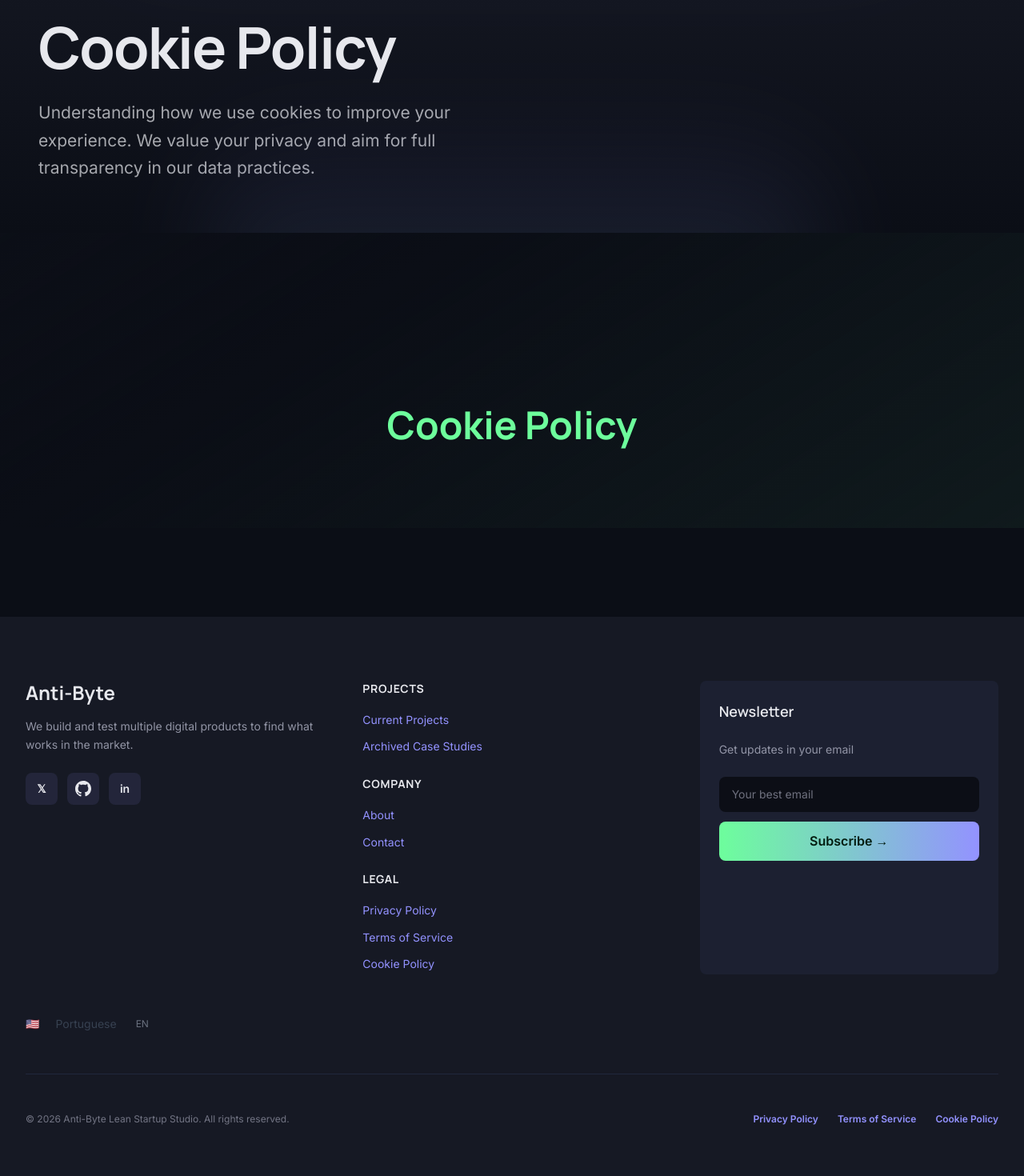
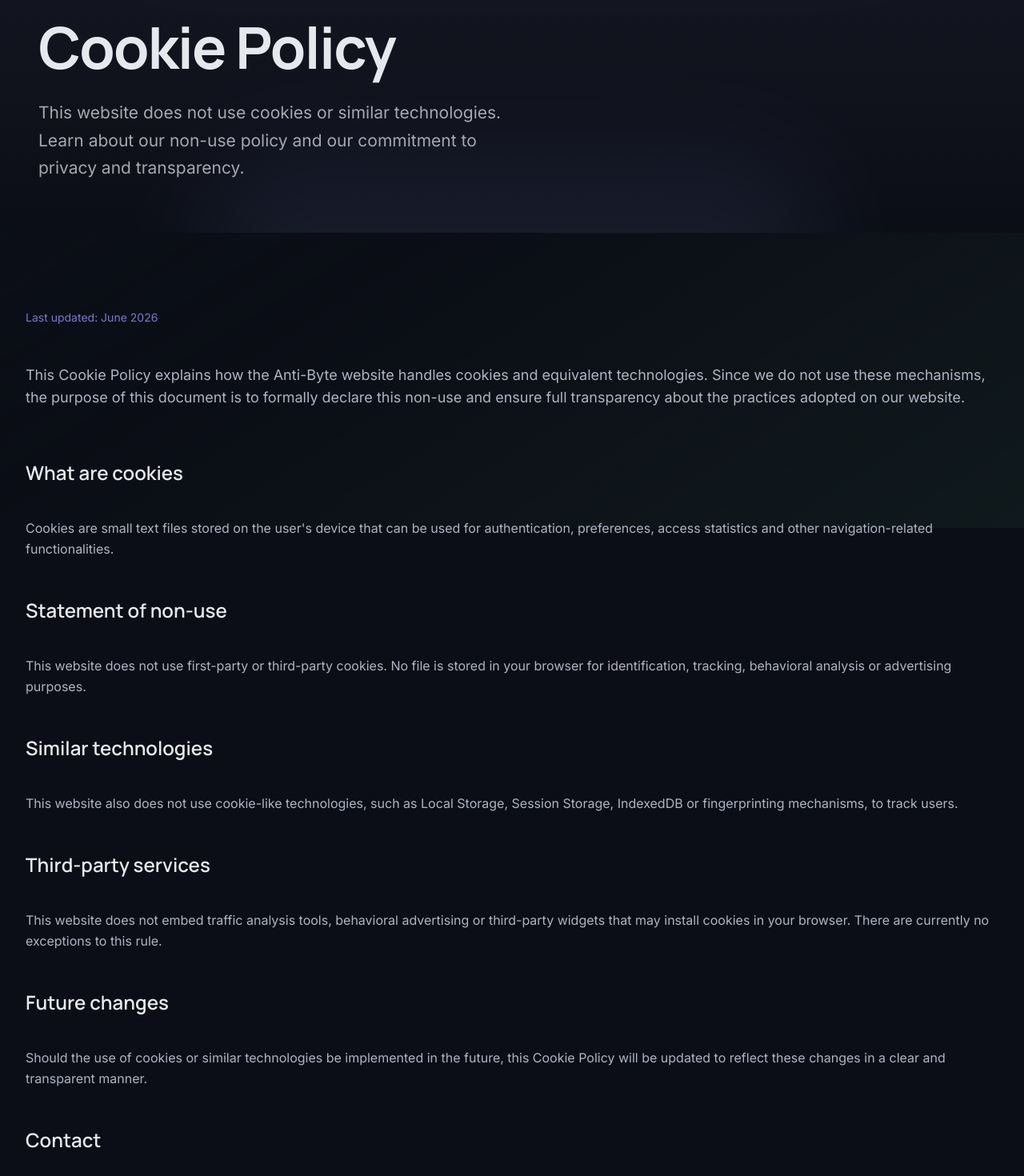
Before and after one commit to anti-byte-com/landing-page, a React (Vite) app: page /cookies in a window 1280 px wide. Shown: the part 140-1610 px from the top of the page at 80% size. Built offline with nearby package versions, Linux system fonts and the light colour scheme.

Commit message:
feat(legal): implement cookie policy with non-use declaration

```diff
--- a/src/components/pages/cookies/index.tsx
+++ b/src/components/pages/cookies/index.tsx
@@ -3,8 +3,19 @@
 import MetaTag from '@/components/sections/MetaTag';
 import { useScrollToTop } from '@/hooks/useScrollToTop';
 import SharedFooter from '@/components/shared/Footer';
+import Container from '@/components/shared/Container';
+import SectionHeader from '@/components/shared/SectionHeader';
 import { COMPANY_NAME } from '@/config/constants';
 import { useTranslation } from 'react-i18next';
+
+const COOKIE_SECTION_KEYS = [
+  'whatAreCookies',
+  'noUsage',
+  'similarTech',
+  'thirdParty',
+  'futureChanges',
+  'contact',
+] as const;
 
 const CookiePolicy: React.FC = () => {
   const { t } = useTranslation();
@@ -17,9 +28,14 @@
   ];
 
   React.useEffect(() => {
-    document.title = `${COMPANY_NAME} - ${t('legalPage.cookiePolicy')}`;
+    if (typeof document !== 'undefined') {
+      document.title = `${COMPANY_NAME} - ${t('legalPage.cookiePolicy')}`;
+    }
+
     return () => {
-      document.title = '';
+      if (typeof document !== 'undefined') {
+        document.title = '';
+      }
     };
   }, [t]);
 
@@ -28,20 +44,37 @@
       <MetaTag title={t('legalPage.cookiePolicy')} />
       <SharedHeader
         logoText={COMPANY_NAME}
-        navigationLinks={[
-          { label: t('common.backToHome'), href: '/' },
-        ]}
+        navigationLinks={[{ label: t('common.backToHome'), href: '/' }]}
         breadcrumbs={breadcrumbs}
         pageTitle={t('legalPage.cookiePolicy')}
         pageDescription={t('pages.cookies.description')}
       />
 
-      <main className="flex-1">
-        <div className="flex items-center justify-center min-h-[60vh]">
-          <h1 className="text-4xl md:text-5xl font-display font-bold text-primary">
-            {t('legalPage.cookiePolicy')}
-          </h1>
-        </div>
+      <main className="flex-1 py-16 md:py-24">
+        <Container className="max-w-3xl">
+          <p className="text-sm text-secondary/80 mb-12">
+            {t('pages.cookies.updatedNote')}
+          </p>
+
+          <p className="text-base md:text-lg text-on-surface-variant leading-relaxed mb-16">
+            {t('pages.cookies.intro')}
+          </p>
+
+          <article className="flex flex-col gap-12">
+            {COOKIE_SECTION_KEYS.map((key) => (
+              <section key={key} className="flex flex-col gap-4">
+                <SectionHeader
+                  title={t(`pages.cookies.sections.${key}.title`)}
+                />
+                <p className="text-base text-on-surface-variant leading-relaxed whitespace-pre-line">
+                  {t(`pages.cookies.sections.${key}.body`, {
+                    email: t('contactInfo.email'),
+                  })}
+                </p>
+              </section>
+            ))}
+          </article>
+        </Container>
       </main>
 
       <div className="fixed inset-0 bg-gradient-to-br from-surface-container/20 via-surface to-primary/5 -z-10" />
--- a/src/locales/en-US/translation.json
+++ b/src/locales/en-US/translation.json
@@ -7,7 +7,7 @@
   "philosophyPrinciples.1.description": "We preserve cash by failing fast and cheap. No vanity metrics, no premature scaling, just lean operations.",
   "philosophyPrinciples.2.description": "Products that work are improved based on real user feedback. What isn't launched stays in the graveyard.",
   "philosophyPrinciples.3.description": "We trust metrics, not intuition. Every pivot or persevere decision comes from real user behavior.",
-"companyValues": {
+  "companyValues": {
     "label": "// VALUES",
     "title": "Our Values",
     "values": [
@@ -285,7 +285,35 @@
       "description": "Get in touch with our team. We're here to help answer your questions and discuss how we can assist you."
     },
     "cookies": {
-      "description": "Understanding how we use cookies to improve your experience. We value your privacy and aim for full transparency in our data practices."
+      "description": "This website does not use cookies or similar technologies. Learn about our non-use policy and our commitment to privacy and transparency.",
+      "updatedNote": "Last updated: June 2026",
+      "intro": "This Cookie Policy explains how the Anti-Byte website handles cookies and equivalent technologies. Since we do not use these mechanisms, the purpose of this document is to formally declare this non-use and ensure full transparency about the practices adopted on our website.",
+      "sections": {
+        "whatAreCookies": {
+          "title": "What are cookies",
+          "body": "Cookies are small text files stored on the user's device that can be used for authentication, preferences, access statistics and other navigation-related functionalities."
+        },
+        "noUsage": {
+          "title": "Statement of non-use",
+          "body": "This website does not use first-party or third-party cookies. No file is stored in your browser for identification, tracking, behavioral analysis or advertising purposes."
+        },
+        "similarTech": {
+          "title": "Similar technologies",
+          "body": "This website also does not use cookie-like technologies, such as Local Storage, Session Storage, IndexedDB or fingerprinting mechanisms, to track users."
+        },
+        "thirdParty": {
+          "title": "Third-party services",
+          "body": "This website does not embed traffic analysis tools, behavioral advertising or third-party widgets that may install cookies in your browser. There are currently no exceptions to this rule."
+        },
+        "futureChanges": {
+          "title": "Future changes",
+          "body": "Should the use of cookies or similar technologies be implemented in the future, this Cookie Policy will be updated to reflect these changes in a clear and transparent manner."
+        },
+        "contact": {
+          "title": "Contact",
+          "body": "If you have any questions about this policy, please contact us via email at {{email}}."
+        }
+      }
     },
     "privacy": {
       "description": "We are committed to protecting your privacy. This policy explains how we collect, use, and safeguard your personal information when you use our services."
--- a/src/locales/pt-BR/translation.json
+++ b/src/locales/pt-BR/translation.json
@@ -275,7 +275,35 @@
       "description": "Entre em contato com nossa equipe. Estamos aqui para tirar suas d\u00favidas e discutir como podemos ajud\u00e1-lo."
     },
     "cookies": {
-      "description": "Entenda como usamos cookies para melhorar sua experi\u00eancia. Valorizamos sua privacidade e buscamos total transpar\u00eancia em nossas pr\u00e1ticas de dados."
+      "description": "Este site não utiliza cookies nem tecnologias semelhantes. Conheça nossa política de não utilização e nosso compromisso com privacidade e transparência.",
+      "updatedNote": "Última atualização: junho de 2026",
+      "intro": "Esta Política de Cookies explica como o site da Anti-Byte trata cookies e tecnologias equivalentes. Como não utilizamos esses mecanismos, o propósito deste documento é declarar formalmente essa não utilização e garantir total transparência sobre as práticas adotadas em nosso site.",
+      "sections": {
+        "whatAreCookies": {
+          "title": "O que são cookies",
+          "body": "Cookies são pequenos arquivos de texto armazenados no dispositivo do usuário que podem ser utilizados para autenticação, preferências, estatísticas de acesso e outras funcionalidades relacionadas à navegação."
+        },
+        "noUsage": {
+          "title": "Declaração de não utilização",
+          "body": "Este site não utiliza cookies próprios nem cookies de terceiros. Nenhum arquivo é armazenado em seu navegador para fins de identificação, rastreamento, análise de comportamento ou publicidade."
+        },
+        "similarTech": {
+          "title": "Tecnologias semelhantes",
+          "body": "Este site também não utiliza tecnologias similares a cookies, como Local Storage, Session Storage, IndexedDB ou mecanismos de fingerprinting, para rastreamento de usuários."
+        },
+        "thirdParty": {
+          "title": "Serviços de terceiros",
+          "body": "Este site não incorpora ferramentas de análise de tráfego, publicidade comportamental ou widgets de terceiros que possam instalar cookies em seu navegador. Não há exceções a esta regra no momento."
+        },
+        "futureChanges": {
+          "title": "Alterações futuras",
+          "body": "Caso a utilização de cookies ou tecnologias semelhantes seja implementada futuramente, esta Política de Cookies será atualizada para refletir essas mudanças de forma clara e transparente."
+        },
+        "contact": {
+          "title": "Contato",
+          "body": "Em caso de dúvidas sobre esta política, entre em contato através do e-mail {{email}}."
+        }
+      }
     },
     "privacy": {
       "description": "Estamos comprometidos em proteger sua privacidade. Esta pol\u00edtica explica como coletamos, usamos e protegemos suas informa\u00e7\u00f5es pessoais quando voc\u00ea utiliza nossos servi\u00e7os."
```
